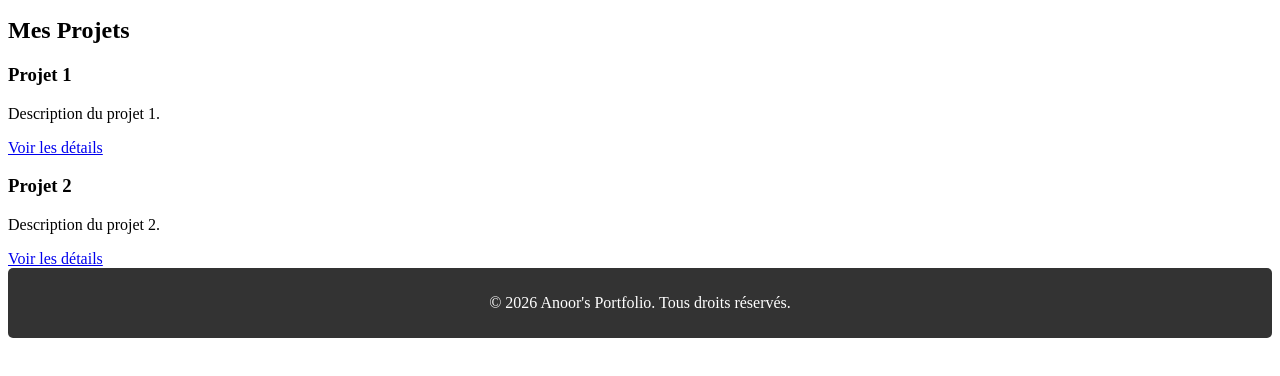
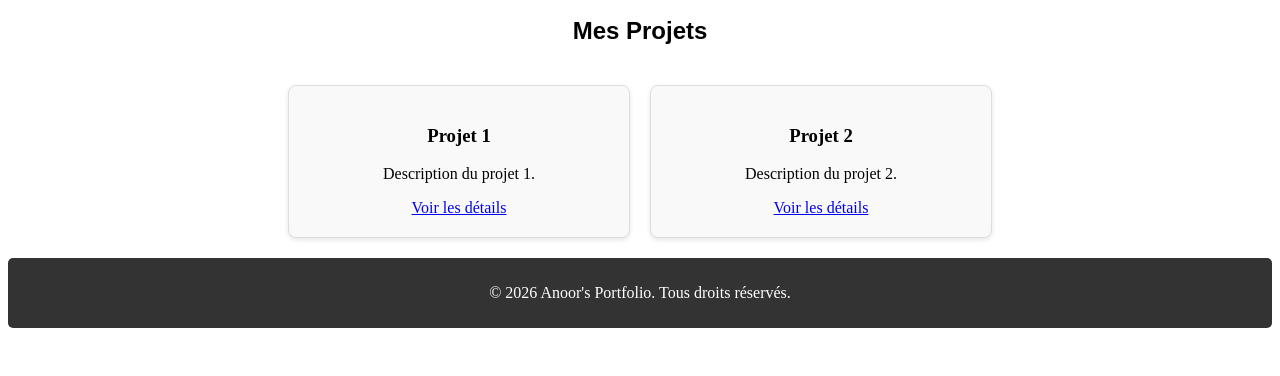
Before and after one commit to aliou9sow6/portfolio, a plain HTML site: page main_pages/list-project.html in a window 1280 px wide. Shown: the part 68-444 px from the top of the page. Drawn offline with Linux system fonts and the light colour scheme.

Commit message:
Correction : correction du lien vers la feuille de style pour la liste des projets et ajout des styles de base

```diff
--- a/main_pages/list-project.html
+++ b/main_pages/list-project.html
@@ -4,7 +4,7 @@
     <meta charset="UTF-8">
     <meta name="viewport" content="width=device-width, initial-scale=1.0">
     <title>Projets</title>
-    <link rel="stylesheet" href="../style_pages/projects.css">
+    <link rel="stylesheet" href="../style_pages/list-project.css">
 </head>
 <body>
     <script>
--- a/style_pages/list-project.css
+++ b/style_pages/list-project.css
@@ -0,0 +1,23 @@
+
+body h2{
+    font-family: Arial, sans-serif;
+    text-align: center;
+}
+
+.projects-container {
+    display: flex; /* Utilisation de Flexbox pour organiser les cartes de projet */
+    flex-wrap: wrap; /* Permet de faire plusieurs lignes si nécessaire */
+    gap: 20px;
+    justify-content: center;
+    text-align: center;
+    padding: 20px;
+}
+
+.project-card {
+    background-color: #f9f9f9;
+    border: 1px solid #ddd;
+    border-radius: 8px;
+    padding: 20px;
+    width: 300px;
+    box-shadow: 0 2px 5px rgba(0,0,0,0.1);
+}
```
